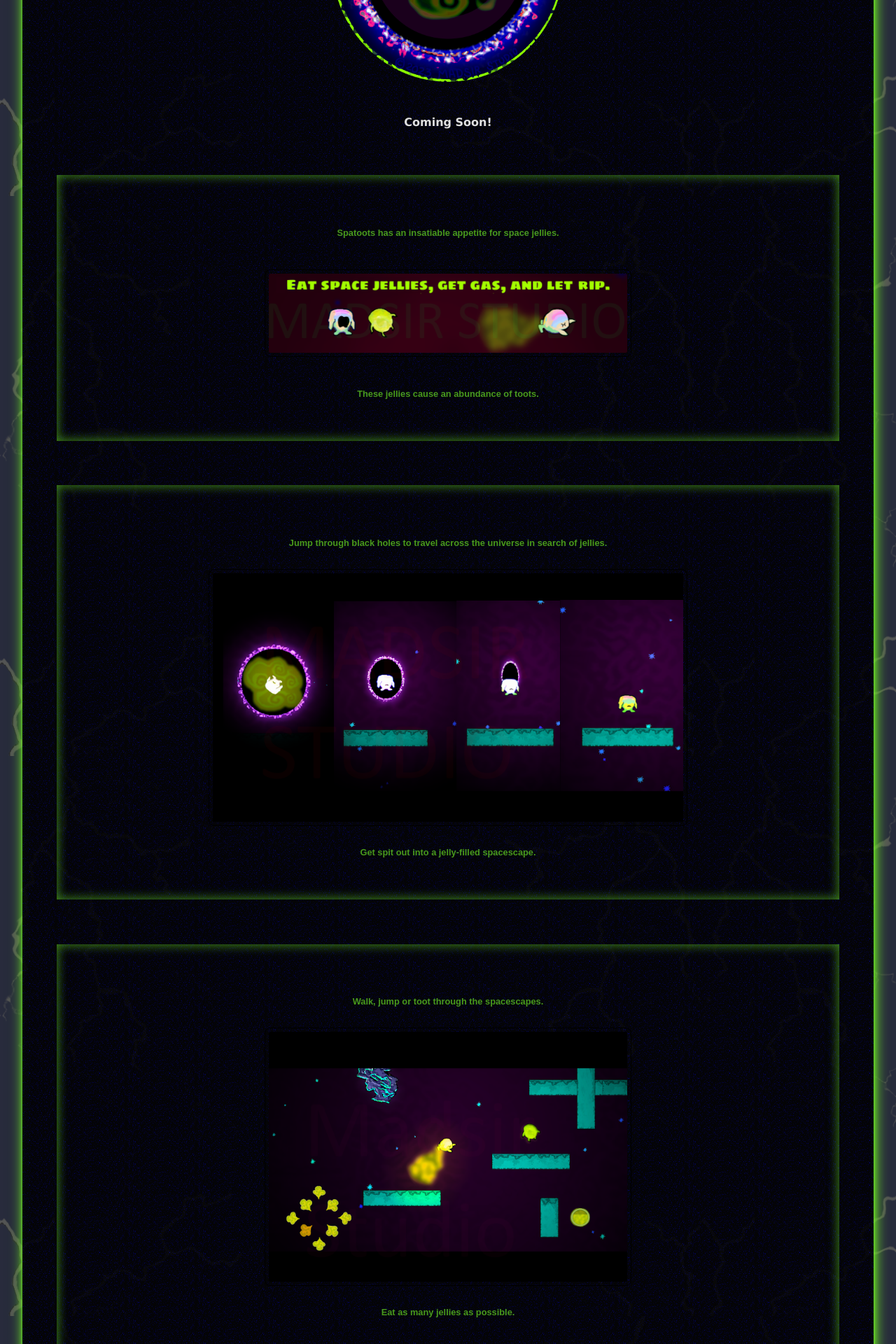
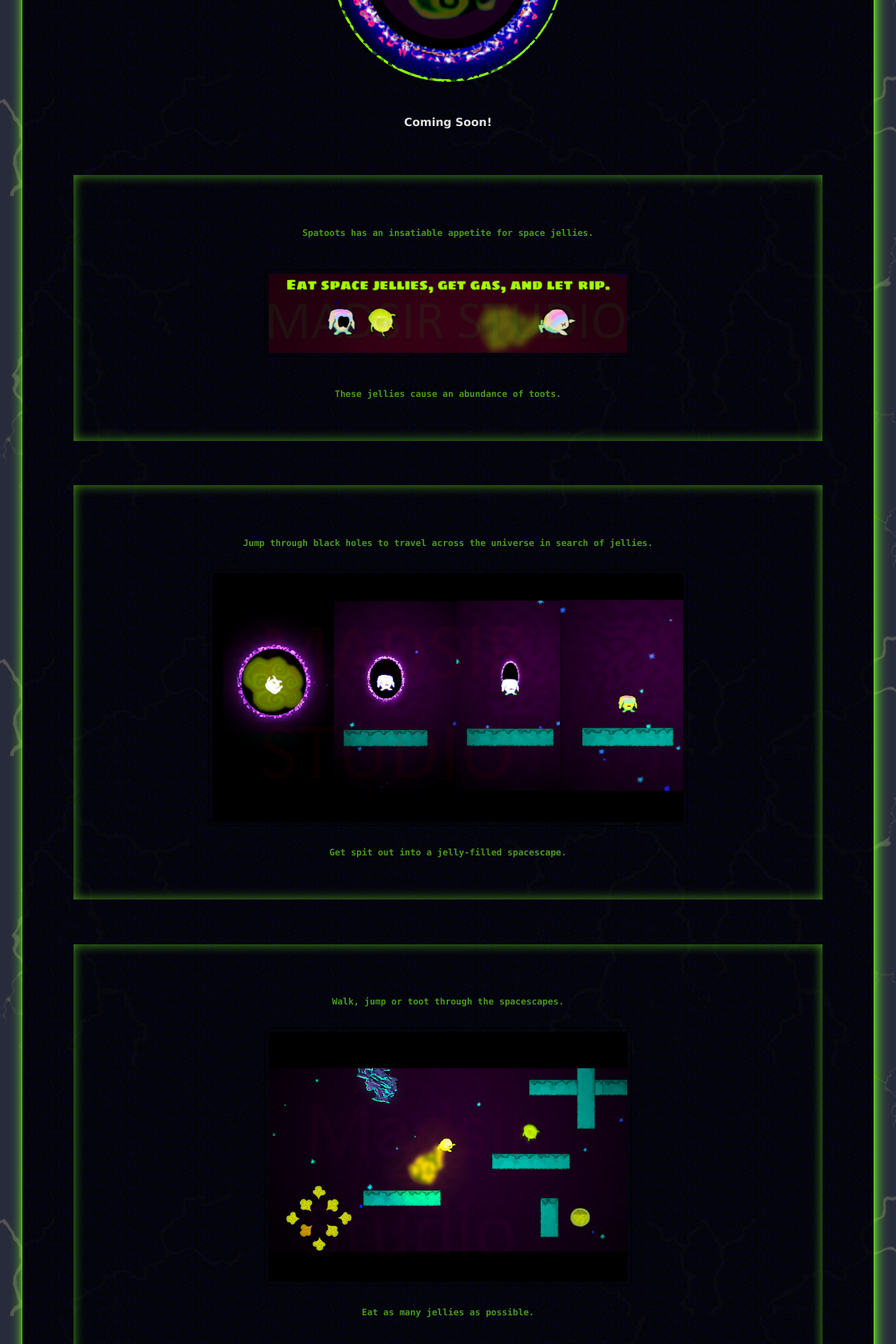
Before and after one commit to Madsir/madsirstudio.github.io, a Jekyll site: the page built from spacetoots/index.html, in a window 1280 px wide. Shown: the part 520-2440 px from the top of the page at 70% size. Built offline with Jekyll 4.4.1, drawn with Linux system fonts in a browser that asks for light colours.

Commit message:
Update index.html

```diff
--- a/spacetoots/index.html
+++ b/spacetoots/index.html
@@ -62,10 +62,8 @@ p {
   margin-right: 5%;
 }
 .around {
-	padding-left: 3%;
-	padding-right: 3%;
-  margin-left: 4%;
-  margin-right: 4%;
+  margin-left: 6%;
+  margin-right: 6%;
   margin-top: 2%;
   margin-bottom: 2%;
    box-shadow: inset 0px 0px 16px 0px rgba(115, 245, 39, 0.62);
@@ -115,7 +113,7 @@ h6 {
   color: rgba(115, 245, 39, 0.62);
   font-size: 1em;
   text-align: center;
-  font-family: Arial, Helvetica, sans-serif;
+  font-family: "Lucida Console", "Courier New", monospace;
 }
 </style>
 </head>
```
